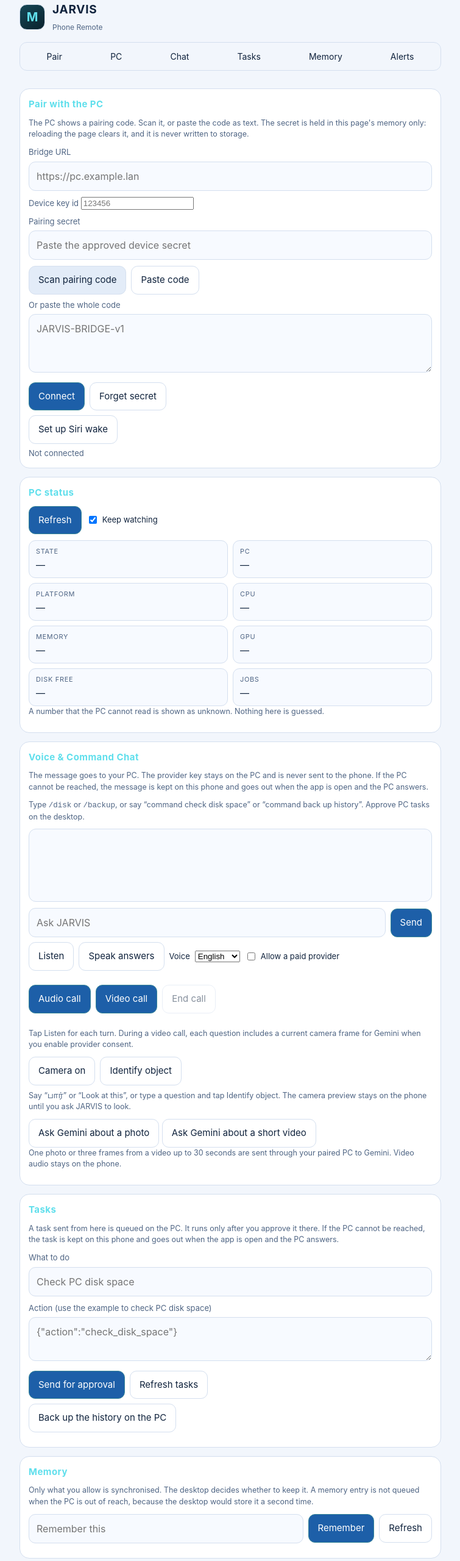
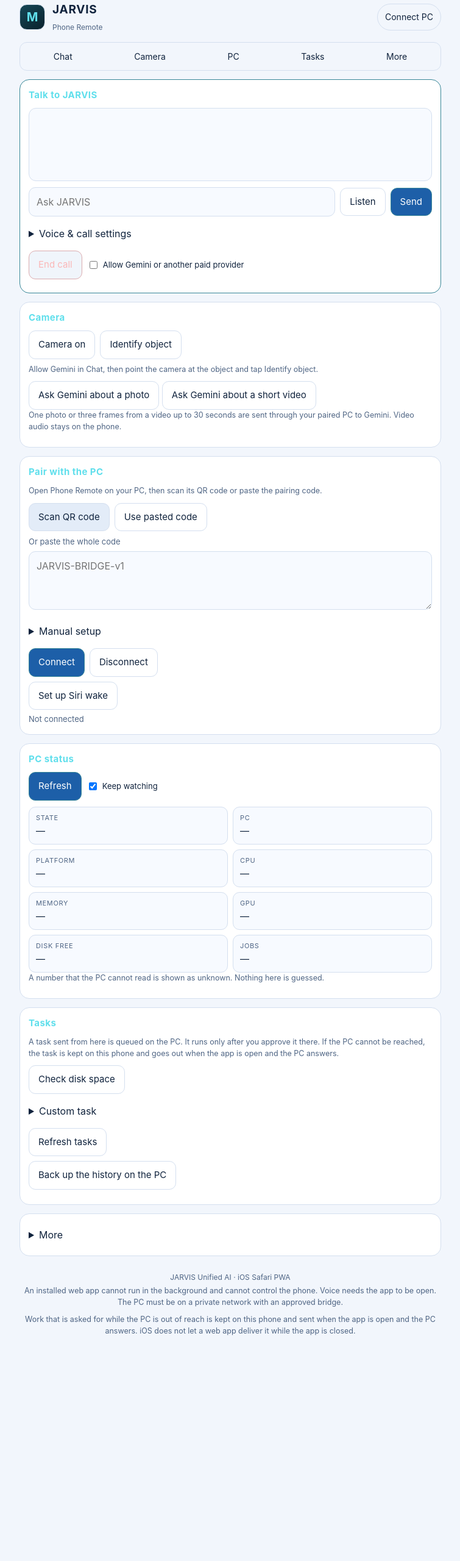
Before and after one commit to mihran94/JARVIS-AI, a website with bundled scripts: page iphone-pwa/index.html in a window 1280 px wide. Shown: the part 20-2580 px from the top of the page at 61% size, without its empty margins (262-1017 px from the left). After the commit the page ends 2251 px from the top, so only its background shows below. Built offline with nearby package versions, Linux system fonts and the light colour scheme.

Commit message:
Make JARVIS Phone Remote easier to navigate and use

```diff
--- a/iphone-pwa/app.js
+++ b/iphone-pwa/app.js
@@ -96,6 +96,7 @@ async function connect() {
     setStatus('pairStatus', error.message, 'error');
     return;
   }
+  $('connectionLabel').textContent = 'Connecting…';
   setStatus('pairStatus', 'Checking the PC…');
   try {
     const status = await state.client.status();
@@ -106,6 +107,7 @@ async function connect() {
     await flushOutbox();
     await refreshAll();
   } catch (error) {
+    $('connectionLabel').textContent = 'Reconnect PC';
     setStatus('pairStatus', error.message, 'error');
     say(error.message);
   }
@@ -160,6 +162,7 @@ function forgetSecret() {
   endPhoneCall();
   state.client = null;
   $('secret').value = '';
+  $('connectionLabel').textContent = 'Connect PC';
   setStatus('pairStatus', 'The secret was cleared from this page.');
   stopWatching();
 }
@@ -199,6 +202,7 @@ async function scanPairing(file) {
 // ------------------------------------------------------------------- status
 
 function showStatus(status) {
+  $('connectionLabel').textContent = status.state === 'stopped' ? 'PC stopped' : 'PC connected';
   const fields = {
     state: status.state || '—',
     hostname: status.hostname || '—',
@@ -226,6 +230,7 @@ async function refreshStatus() {
     showStatus(status);
     state.lastError = '';
   } catch (error) {
+    $('connectionLabel').textContent = 'PC unavailable';
     handleFailure(error, 'status');
   }
 }
@@ -982,20 +987,23 @@ function installListeners() {
   $('endCall').addEventListener('click', endPhoneCall);
   $('phoneCamera').addEventListener('click', togglePhoneCamera);
   $('lookNow').addEventListener('click', () => {
-    const question = $('message').value.trim();
-    if (!question) {
-      sendMessage('இது என்ன?');
+    if (!state.client) {
+      setStatus('cameraStatus', 'Connect to the PC first.', 'error');
       return;
     }
+    const question = $('message').value.trim();
     const view = $('liveCameraView');
     if (!state.camera || !view.videoWidth || !$('consent').checked) {
-      setStatus('chatStatus', 'Turn on the camera and allow Gemini to ask about this view.', 'error');
+      setStatus('cameraStatus', 'Turn on the camera and allow Gemini in Chat.', 'error');
       return;
     }
     try {
-      sendMessage(question, { images: [cameraFrame(view, view.videoWidth, view.videoHeight)] });
+      const images = [cameraFrame(view, view.videoWidth, view.videoHeight)];
+      setStatus('cameraStatus', 'See the answer in Chat.');
+      window.location.hash = 'chatPanel';
+      sendMessage(question || 'இது என்ன?', { images });
     } catch {
-      setStatus('chatStatus', 'Could not read the current camera frame. Try again.', 'error');
+      setStatus('cameraStatus', 'Could not read the current camera frame. Try again.', 'error');
     }
   });
   window.addEventListener('pagehide', endPhoneCall);
@@ -1015,6 +1023,17 @@ function installListeners() {
     if (!synthesisSupported()) {
       setStatus('chatStatus', 'This browser cannot speak.', 'error');
     }
+  });
+  $('moreNav').addEventListener('click', () => { $('morePanel').open = true; });
+  $('checkDisk').addEventListener('click', async () => {
+    if (!state.client) {
+      setStatus('taskStatus', 'Connect to the PC first.', 'error');
+      return;
+    }
+    setStatus('taskStatus', 'Sending disk check…');
+    const submitted = await submitTaskRequest(CHAT_COMMANDS.get('/disk')());
+    setStatus('taskStatus', submitted ? 'Sent. Approve it on the PC.' : 'Check the connection message.',
+      submitted ? 'ok' : '');
   });
   $('submitTask').addEventListener('click', submitTask);
   $('refreshJobs').addEventListener('click', refreshJobs);
--- a/iphone-pwa/index.html
+++ b/iphone-pwa/index.html
@@ -22,21 +22,80 @@
       <h1>JARVIS</h1>
       <small>Phone Remote</small>
     </div>
-    <button id="install" class="ghost" hidden>Add to Home Screen</button>
+    <a class="connection" href="#pairing"><span id="connectionLabel" role="status">Connect PC</span></a>
   </header>
   <nav class="remote-nav" aria-label="Phone Remote sections">
-    <a href="#pairing">Pair</a><a href="#statusPanel">PC</a><a href="#chatPanel">Chat</a>
-    <a href="#taskPanel">Tasks</a><a href="#memoryPanel">Memory</a><a href="#notificationPanel">Alerts</a>
+    <a href="#chatPanel">Chat</a><a href="#cameraPanel">Camera</a>
+    <a href="#statusPanel">PC</a><a href="#taskPanel">Tasks</a><a href="#morePanel" id="moreNav">More</a>
   </nav>
 
   <p id="banner" class="banner" role="status" aria-live="polite" hidden></p>
   <p id="outboxStatus" class="status" role="status" aria-live="polite"></p>
 
+  <section class="panel" id="chatPanel">
+    <h2>Talk to JARVIS</h2>
+    <div id="transcript" class="transcript" aria-live="polite"></div>
+    <div class="row composer">
+      <input id="message" aria-label="Message to JARVIS" type="text" autocomplete="off" placeholder="Ask JARVIS" enterkeyhint="send">
+      <button id="listen" class="ghost">Listen</button>
+      <button id="send" class="primary">Send</button>
+    </div>
+    <p id="chatStatus" class="status" role="status" aria-live="polite"></p>
+    <details>
+      <summary>Voice &amp; call settings</summary>
+      <div class="row">
+      <button id="speak" class="ghost">Speak answers</button>
+      <label class="inline" for="voiceLanguage">Voice</label>
+      <select id="voiceLanguage" aria-label="Language for the voice">
+        <option value="ta-IN">தமிழ்</option>
+        <option value="en-US">English</option>
+        <option value="fr-FR">Français</option>
+      </select>
+    </div>
+    <div class="row" aria-label="Call JARVIS">
+      <button id="audioCall" class="primary">Audio call</button>
+      <button id="videoCall" class="primary">Video call</button>
+    </div>
+    <p class="hint">Tap Listen for each turn. Video calls include a camera frame with each question.</p>
+    </details>
+    <p id="callStatus" class="status" role="status" aria-live="polite"></p>
+    <div class="row">
+      <button id="endCall" class="stop" disabled>End call</button>
+      <label class="inline"><input id="consent" type="checkbox"> Allow Gemini or another paid provider</label>
+    </div>
+  </section>
+
+  <section class="panel" id="cameraPanel">
+    <h2>Camera</h2>
+    <div class="row">
+      <button id="phoneCamera" class="ghost">Camera on</button>
+      <button id="lookNow" class="ghost">Identify object</button>
+    </div>
+    <p id="cameraStatus" class="status" role="status" aria-live="polite"></p>
+    <video id="liveCameraView" aria-label="Local phone camera preview" width="280" muted playsinline hidden></video>
+    <p class="hint">Allow Gemini in Chat, then point the camera at the object and tap Identify object.</p>
+    <button id="cameraAsk" class="ghost">Ask Gemini about a photo</button>
+    <input id="cameraPhoto" type="file" accept="image/*" capture="environment" hidden>
+    <button id="clipAsk" class="ghost">Ask Gemini about a short video</button>
+    <input id="cameraClip" type="file" accept="video/*" capture="environment" hidden>
+    <p class="hint">One photo or three frames from a video up to 30 seconds are sent
+      through your paired PC to Gemini. Video audio stays on the phone.</p>
+  </section>
+
   <section class="panel" id="pairing">
     <h2>Pair with the PC</h2>
-    <p class="hint">The PC shows a pairing code. Scan it, or paste the code as
-      text. The secret is held in this page's memory only: reloading the page
-      clears it, and it is never written to storage.</p>
+    <p class="hint">Open Phone Remote on your PC, then scan its QR code or paste the pairing code.</p>
+    <div class="row">
+      <button id="scan">Scan QR code</button>
+      <input id="scanFile" type="file" accept="image/*" capture="environment" hidden>
+      <button id="paste" class="ghost">Use pasted code</button>
+    </div>
+    <label>Or paste the whole code
+      <textarea id="pairingText" rows="3" spellcheck="false"
+                placeholder="JARVIS-BRIDGE-v1"></textarea>
+    </label>
+    <details>
+      <summary>Manual setup</summary>
     <label>Bridge URL
       <input id="url" type="url" inputmode="url" autocomplete="off" spellcheck="false"
              placeholder="https://pc.example.lan">
@@ -48,18 +107,10 @@
       <input id="secret" type="password" autocomplete="off" spellcheck="false"
              placeholder="Paste the approved device secret">
     </label>
-    <div class="row">
-      <button id="scan">Scan pairing code</button>
-      <input id="scanFile" type="file" accept="image/*" capture="environment" hidden>
-      <button id="paste" class="ghost">Paste code</button>
-    </div>
-    <label>Or paste the whole code
-      <textarea id="pairingText" rows="3" spellcheck="false"
-                placeholder="JARVIS-BRIDGE-v1"></textarea>
-    </label>
+    </details>
     <div class="row">
       <button id="connect" class="primary">Connect</button>
-      <button id="disconnect" class="ghost">Forget secret</button>
+      <button id="disconnect" class="ghost">Disconnect</button>
     </div>
     <button id="enableSiriWake" class="ghost">Set up Siri wake</button>
     <input type="url" id="siriLink" aria-label="Siri wake link" readonly hidden>
@@ -86,60 +137,17 @@
       Nothing here is guessed.</p>
   </section>
 
-  <section class="panel" id="chatPanel">
-    <h2>Voice &amp; Command Chat</h2>
-    <p class="hint">The message goes to your PC. The provider key stays on the
-      PC and is never sent to the phone. If the PC cannot be reached, the
-      message is kept on this phone and goes out when the app is open and the
-      PC answers.</p>
-    <p class="hint">Type <code>/disk</code> or <code>/backup</code>, or say
-      “command check disk space” or “command back up history”. Approve PC tasks on the desktop.</p>
-    <div id="transcript" class="transcript" aria-live="polite"></div>
-    <div class="row">
-      <input id="message" type="text" autocomplete="off" placeholder="Ask JARVIS" enterkeyhint="send">
-      <button id="send" class="primary">Send</button>
-    </div>
-    <div class="row">
-      <button id="listen" class="ghost">Listen</button>
-      <button id="speak" class="ghost">Speak answers</button>
-      <label class="inline" for="voiceLanguage">Voice</label>
-      <select id="voiceLanguage" aria-label="Language for the voice">
-        <option value="ta-IN">தமிழ்</option>
-        <option value="en-US">English</option>
-        <option value="fr-FR">Français</option>
-      </select>
-      <label class="inline"><input id="consent" type="checkbox"> Allow a paid provider</label>
-    </div>
-    <p id="chatStatus" class="status" role="status" aria-live="polite"></p>
-    <div class="row" aria-label="Call JARVIS">
-      <button id="audioCall" class="primary">Audio call</button>
-      <button id="videoCall" class="primary">Video call</button>
-      <button id="endCall" class="ghost" disabled>End call</button>
-    </div>
-    <p id="callStatus" class="status" role="status" aria-live="polite"></p>
-    <p class="hint">Tap Listen for each turn. During a video call, each question includes a
-      current camera frame for Gemini when you enable provider consent.</p>
-    <div class="row">
-      <button id="phoneCamera" class="ghost">Camera on</button>
-      <button id="lookNow" class="ghost">Identify object</button>
-    </div>
-    <video id="liveCameraView" aria-label="Local phone camera preview" width="280" muted playsinline hidden></video>
-    <p class="hint">Say “பார்” or “Look at this”, or type a question and tap Identify object.
-      The camera preview stays on the phone until you ask JARVIS to look.</p>
-    <button id="cameraAsk" class="ghost">Ask Gemini about a photo</button>
-    <input id="cameraPhoto" type="file" accept="image/*" capture="environment" hidden>
-    <button id="clipAsk" class="ghost">Ask Gemini about a short video</button>
-    <input id="cameraClip" type="file" accept="video/*" capture="environment" hidden>
-    <p class="hint">One photo or three frames from a video up to 30 seconds are sent
-      through your paired PC to Gemini. Video audio stays on the phone.</p>
-  </section>
-
   <section class="panel" id="taskPanel">
     <h2>Tasks</h2>
     <p class="hint">A task sent from here is queued on the PC. It runs only
       after you approve it there. If the PC cannot be reached, the task is
       kept on this phone and goes out when the app is open and the PC
       answers.</p>
+    <div class="row">
+      <button id="checkDisk" class="ghost">Check disk space</button>
+    </div>
+    <details>
+      <summary>Custom task</summary>
     <label>What to do
       <input id="taskTitle" type="text" autocomplete="off" placeholder="Check PC disk space">
     </label>
@@ -148,15 +156,20 @@
     </label>
     <div class="row">
       <button id="submitTask" class="primary">Send for approval</button>
-      <button id="refreshJobs" class="ghost">Refresh tasks</button>
     </div>
+    </details>
+    <div class="row"><button id="refreshJobs" class="ghost">Refresh tasks</button></div>
     <div class="row">
       <button id="backupHistory" class="ghost">Back up the history on the PC</button>
     </div>
+    <p id="taskStatus" class="status" role="status" aria-live="polite"></p>
     <ul id="jobs" class="jobs"></ul>
   </section>
 
-  <section class="panel" id="memoryPanel">
+  <details class="panel" id="morePanel">
+    <summary>More</summary>
+    <button id="install" class="ghost" hidden>Add to Home Screen</button>
+  <section id="memoryPanel">
     <h2>Memory</h2>
     <p class="hint">Only what you allow is synchronised. The desktop decides
       whether to keep it. A memory entry is not queued when the PC is out of
@@ -169,7 +182,7 @@
     <ul id="memory" class="memory"></ul>
   </section>
 
-  <section class="panel" id="notificationPanel">
+  <section id="notificationPanel">
     <h2>Notifications</h2>
     <div class="row">
       <button id="refreshNotifications" class="ghost">Refresh</button>
@@ -177,6 +190,8 @@
     </div>
     <ul id="notifications" class="notifications"></ul>
   </section>
+
+  </details>
 
   <footer>
     <p>JARVIS Unified AI · iOS Safari PWA</p>
--- a/iphone-pwa/style.css
+++ b/iphone-pwa/style.css
@@ -223,3 +223,34 @@ footer p { margin: 4px 0; }
   button.ghost { background: transparent; }
   .line-jarvis { color: #1c4f8f; }
 }
+
+.connection {
+  margin-inline-start: auto;
+  padding: 10px 12px;
+  min-height: 44px;
+  border: 1px solid var(--line);
+  border-radius: 999px;
+  color: var(--text);
+  text-decoration: none;
+  font-size: 14px;
+}
+
+details > summary {
+  display: list-item;
+  padding: 8px 0;
+  color: var(--text);
+  cursor: pointer;
+}
+details[open] > summary { margin-bottom: 8px; }
+.panel > details { margin: 8px 0; }
+#morePanel section + section { margin-top: 18px; }
+#chatPanel { border-color: #398798; }
+#liveCameraView { max-width: 100%; border-radius: 12px; }
+button.stop { border-color: #b75c62; color: var(--bad); }
+.status:empty { display: none; }
+
+@media (max-width: 460px) {
+  .composer { display: grid; grid-template-columns: 1fr 1fr; }
+  .composer input { grid-column: 1 / -1; min-width: 0; }
+  .remote-nav a { padding-inline: 6px; }
+}
--- a/iphone-pwa/sw.js
+++ b/iphone-pwa/sw.js
@@ -7,7 +7,7 @@
 
 // The version changes whenever the shell changes, so an installed app
 // stops serving the old files from its cache.
-const CACHE = 'jarvis-iphone-shell-v13';
+const CACHE = 'jarvis-iphone-shell-v14';
 
 const SHELL = [
   './',
```
Also changed, not shown: iphone-pwa/tests/offline.test.mjs (+7 -2 lines), 1 other file.
